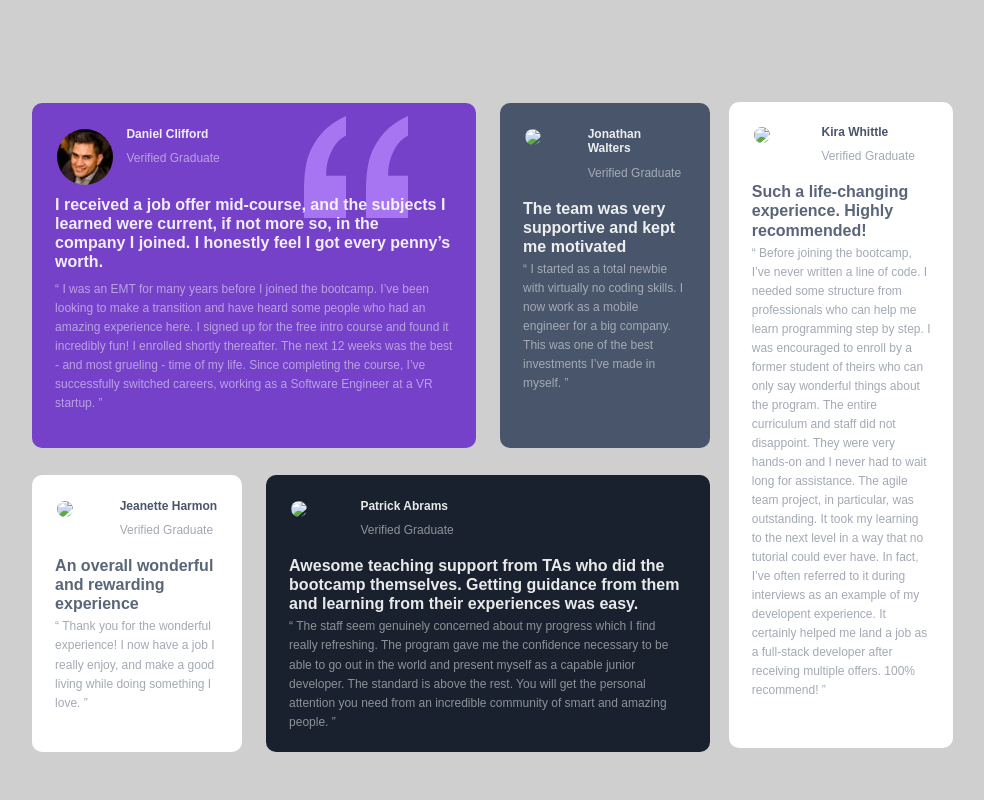
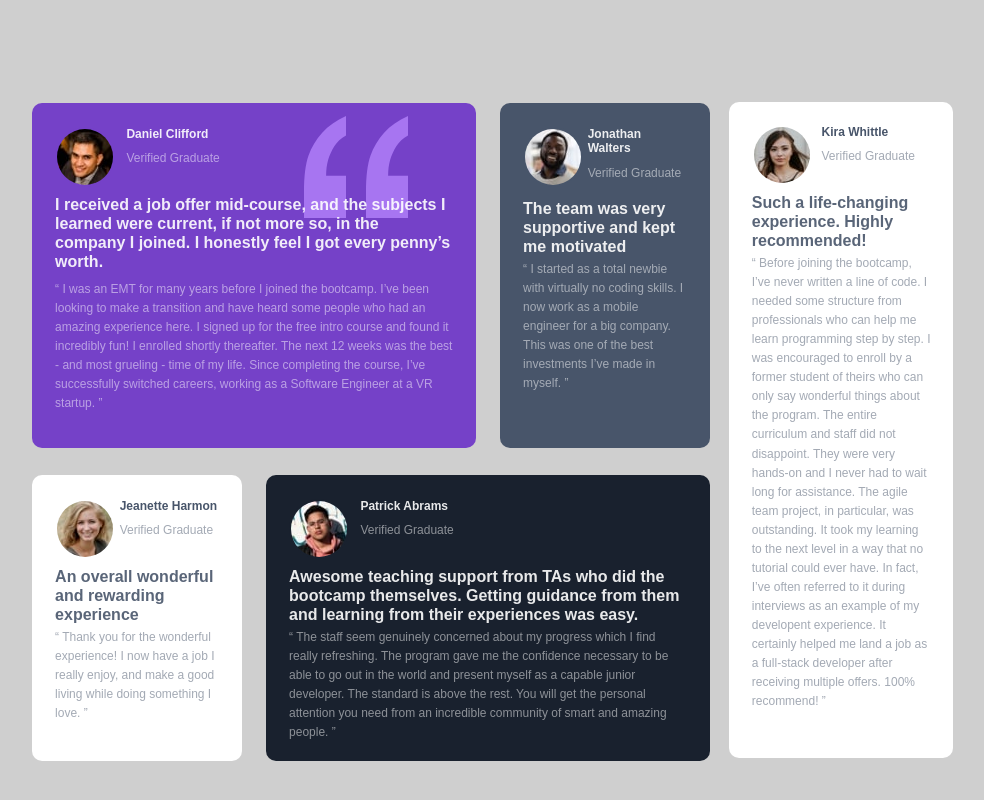
Before and after one commit to OlgaAzhel/Reviews2, a plain HTML site: page index.html in a window 1280 px wide. Shown: the whole page, without its empty margins (157-1141 px from the left). Drawn offline with nearby package versions, Linux system fonts and the light colour scheme; files whose address does not match are found by name.

Commit message:
Update index.html

```diff
--- a/index.html
+++ b/index.html
@@ -62,7 +62,7 @@
           <div id="Jonathan">
             <div class="row justify-content-start">
               <div class="col-6 col-sm-4">
-                <img src="images/image-jonathan.jpg">
+                <img src="image-jonathan.jpg">
               </div>
               <div class="col-6 col-sm-8">
                 <h4>Jonathan Walters</h4>
@@ -84,7 +84,7 @@
           <div id="Jeanette">
             <div class="row justify-content-start">
               <div class="col-6 col-sm-4">
-                <img src="images/image-jeanette.jpg">
+                <img src="image-jeanette.jpg">
               </div>
               <div class="col-6 col-sm-8">
                 <h4>Jeanette Harmon</h4>
@@ -103,7 +103,7 @@
           <div id="Patrick">
             <div class="row justify-content-start">
               <div class="col-6 col-sm-2">
-                <img src="images/image-patrick.jpg">
+                <img src="image-patrick.jpg">
               </div>
               <div class="col-6 col-sm-10">
                 <h4>Patrick Abrams</h4>
@@ -128,7 +128,7 @@
       <div class="col-12" id="Kira">
         <div class="row justify-content-start">
           <div class="col-6 col-sm-4">
-            <img src="images/image-kira.jpg">
+            <img src="image-kira.jpg">
           </div>
           <div class="col-6 col-sm-8">
             <h4>Kira Whittle</h4>
```
